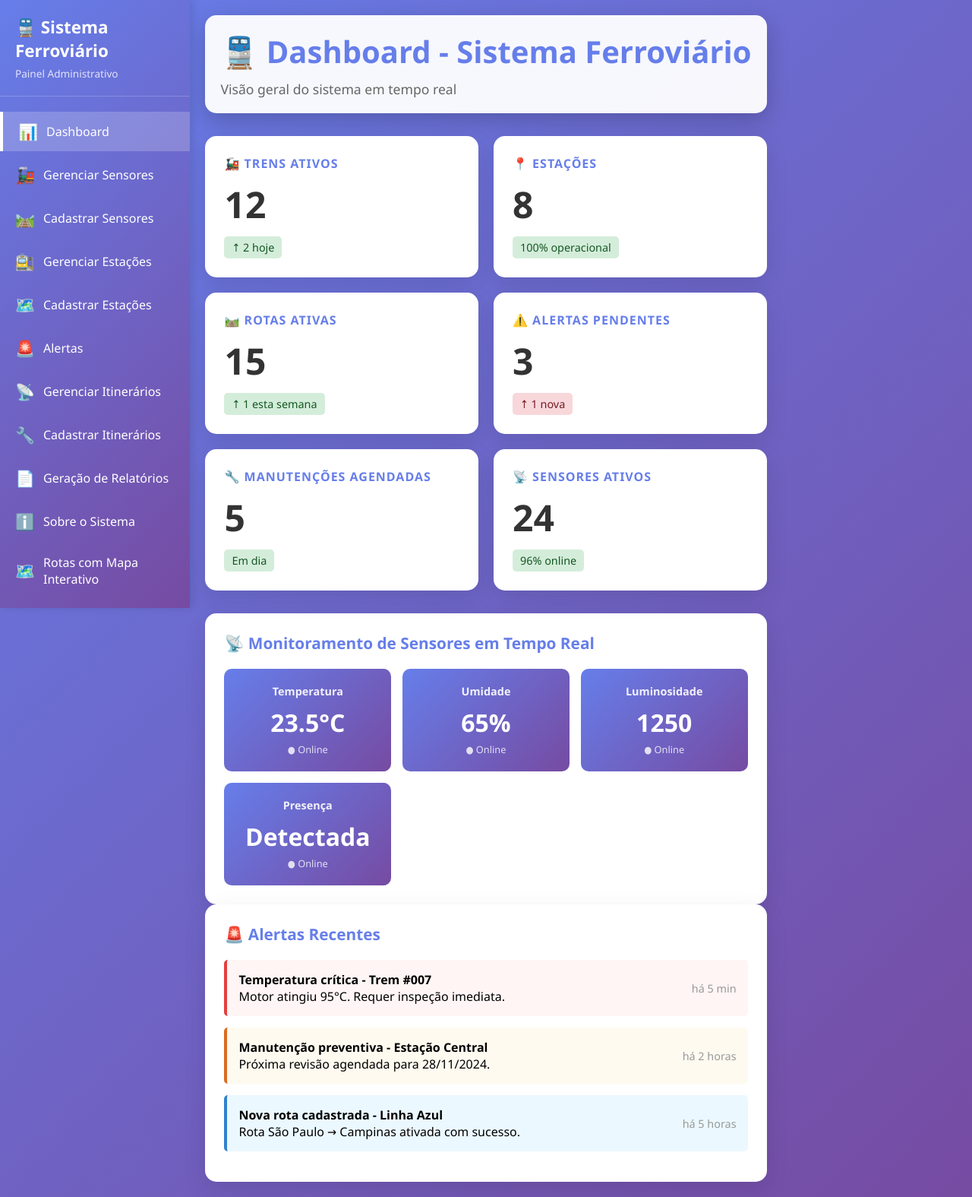
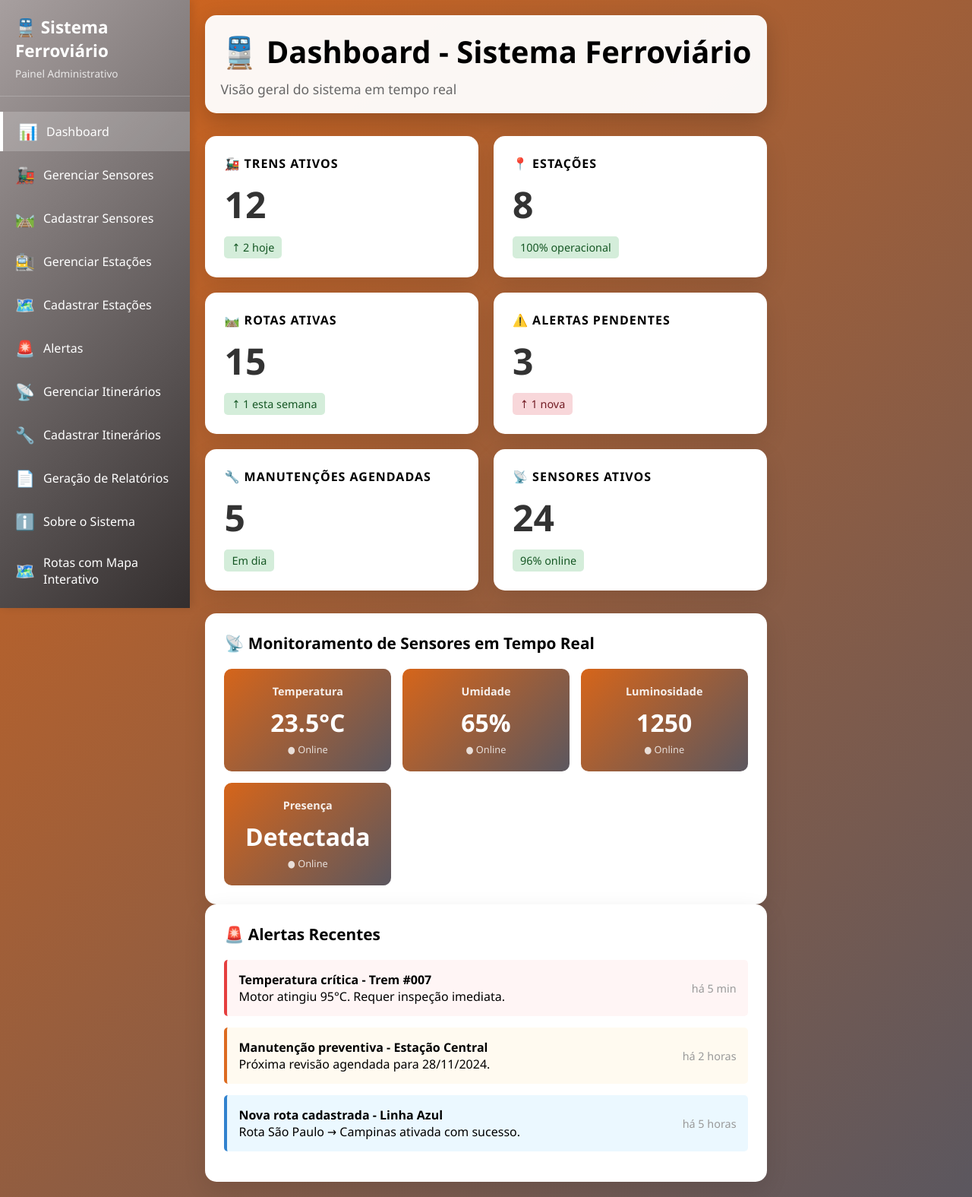
Before and after one commit to Murilo08-del/MOCKUP, a PHP site: page /SA/html/dashboard.php in a window 1280 px wide. Shown: the whole page at 76% size. Run offline with PHP 8.4, Linux system fonts and the light colour scheme.

Commit message:
alterando o front-end e deixando mais bonito

```diff
--- a/html/dashboard.php
+++ b/html/dashboard.php
@@ -9,7 +9,7 @@
     <style>
         .sidebar {
             width: 250px;
-            background: linear-gradient(135deg, #667eea 0%, #764ba2 100%);
+            background: linear-gradient(135deg, #a79f9fff 0%, #332e2eff 100%);
             color: white;
             padding: 20px 0;
             position: fixed;
@@ -182,7 +182,7 @@
 
         body {
             font-family: 'Segoe UI', Tahoma, Geneva, Verdana, sans-serif;
-            background: linear-gradient(135deg, #667eea 0%, #764ba2 100%);
+            background: linear-gradient(135deg, #d6651aff 0%, #5b575fff 100%);
             min-height: 100vh;
             padding: 20px;
         }
@@ -201,7 +201,7 @@
         }
 
         h1 {
-            color: #667eea;
+            color: black;
             font-size: 2.5em;
             margin-bottom: 10px;
         }
@@ -232,7 +232,7 @@
         }
 
         .stat-card h3 {
-            color: #667eea;
+            color: black;
             font-size: 1em;
             margin-bottom: 10px;
             text-transform: uppercase;
@@ -278,7 +278,7 @@
         }
 
         .chart-card h2 {
-            color: #667eea;
+            color: black;
             margin-bottom: 20px;
             font-size: 1.3em;
         }
@@ -291,7 +291,7 @@
         }
 
         .alerts-section h2 {
-            color: #667eea;
+            color: ;
             margin-bottom: 20px;
             font-size: 1.3em;
         }
@@ -334,7 +334,7 @@
         }
 
         .sensor-card {
-            background: linear-gradient(135deg, #667eea 0%, #764ba2 100%);
+            background: linear-gradient(135deg, #d6651aff 0%, #5b575fff 100%);
             color: white;
             padding: 20px;
             border-radius: 10px;
--- a/php/login.php
+++ b/php/login.php
@@ -28,7 +28,7 @@ if ($_SERVER["REQUEST_METHOD"] === "POST") {
                 $_SESSION['nome'] = $dados['nome'];
 
                 $_SESSION["conectado"] = true;
-                header("location: ../html/gestormonitoramento.php");
+                header("location: ../html/dashboard.php");
                 exit;
             } else {
                 $erro = "Usuário ou senha inválidos";
```
Also changed, not shown: css/global-layout.css (added, +35 -0 lines), js/sidebar.js (added, +47 -0 lines).
